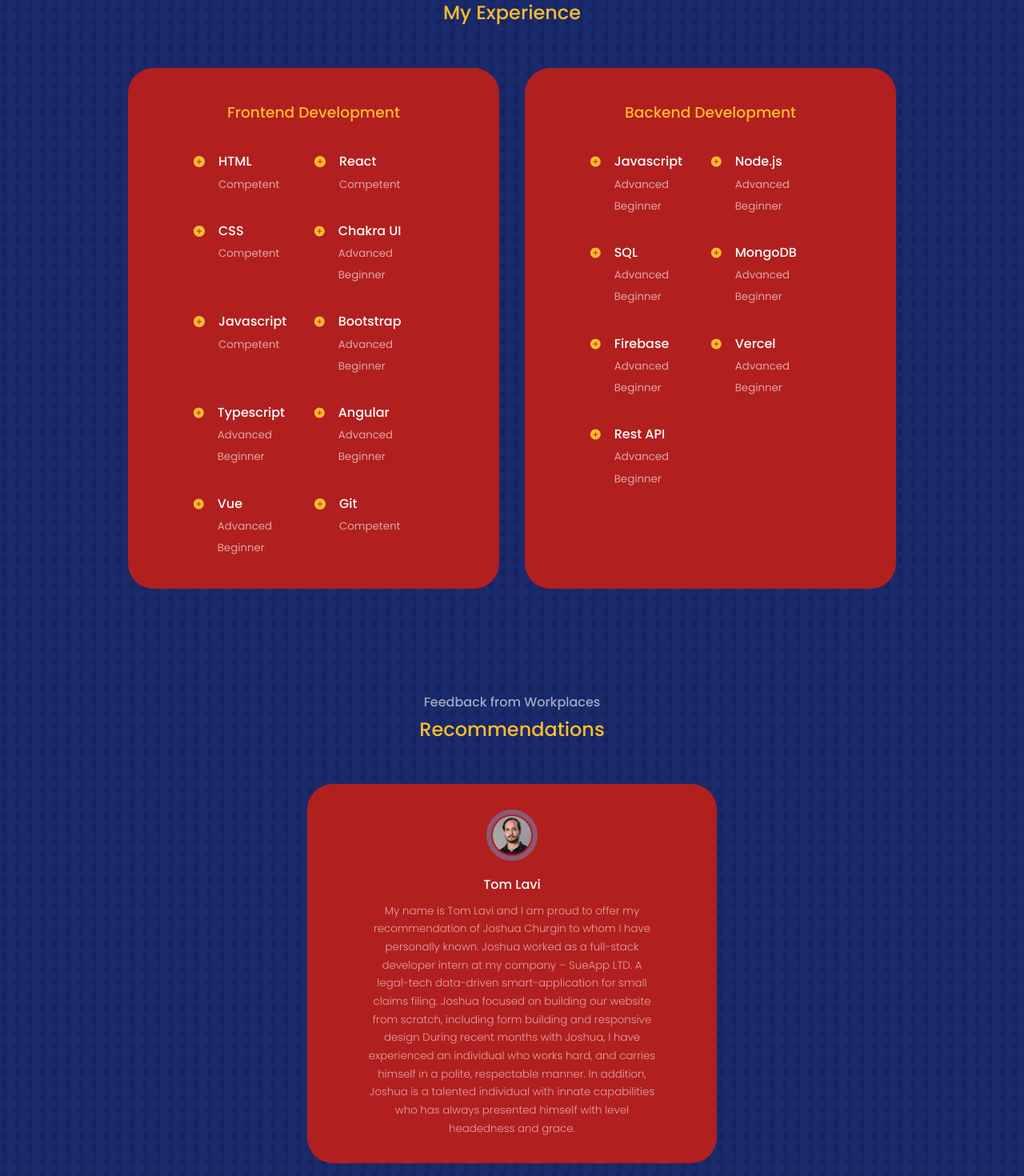
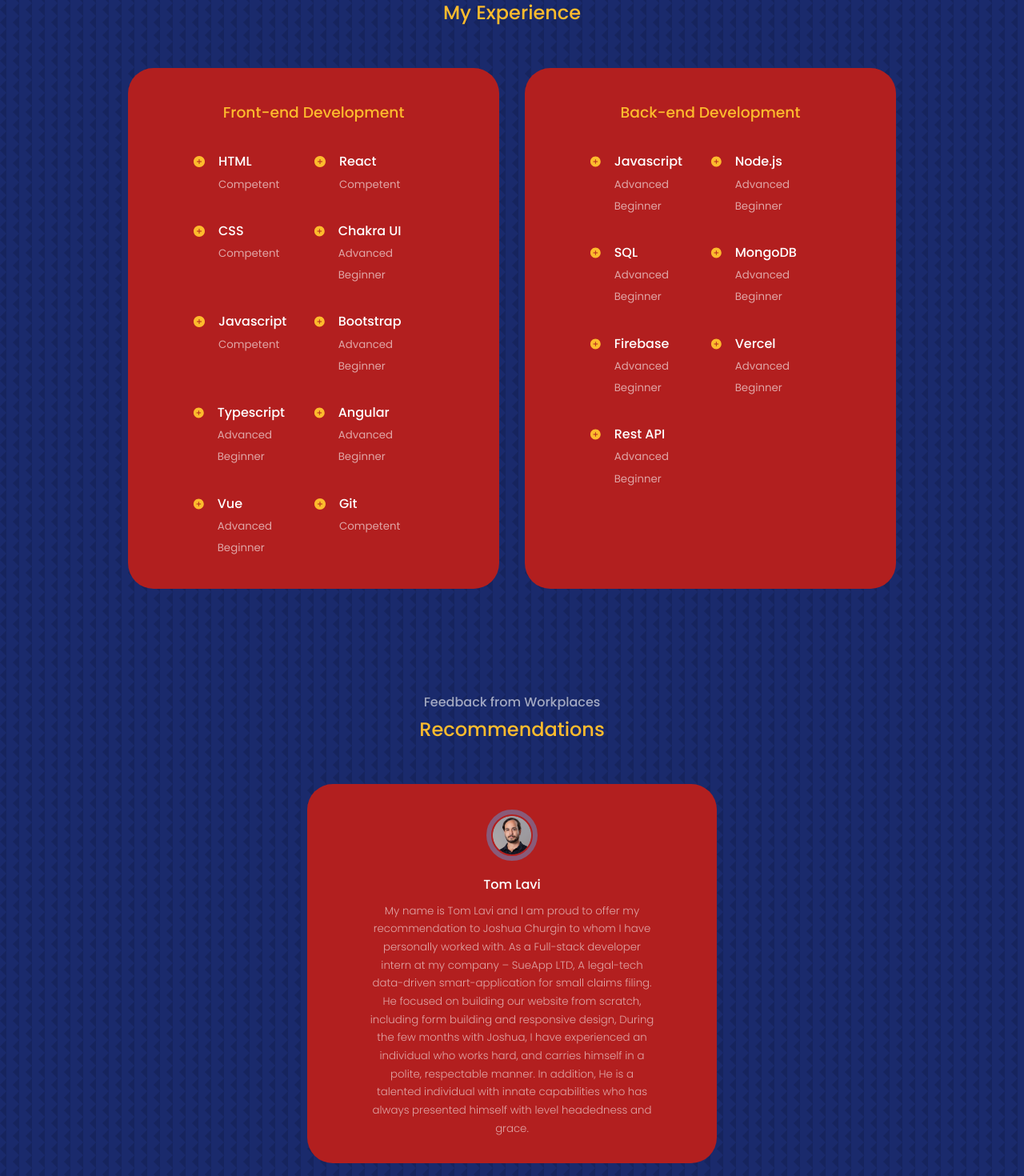
Before and after one commit to JChurgin/vite-project-portfolio, a React (Vite) app: page / in a window 1280 px wide. Shown: the part 2780-4250 px from the top of the page at 80% size. Built offline with nearby package versions, Linux system fonts and the light colour scheme.

Commit message:
configchange

```diff
--- a/src/components/experience/Experience.jsx
+++ b/src/components/experience/Experience.jsx
@@ -9,7 +9,7 @@ const Experience = () => {
 
       <div className="container experience__container">
         <div className="experience__frontend">
-          <h3>Frontend Development</h3>
+          <h3>Front-end Development</h3>
           <div className="experience__content">
             <article className="experience__details">
               <AiFillPlusCircle className="experience__details-icon"/>
@@ -85,7 +85,7 @@ const Experience = () => {
         </div>
         {/* ----end frontend----  */}
         <div className="experience__backend">
-          <h3>Backend Development</h3>
+          <h3>Back-end Development</h3>
           <div className="experience__content">
             <article className="experience__details">
               <AiFillPlusCircle className="experience__details-icon"/>
--- a/src/components/recommendation/Recommendation.jsx
+++ b/src/components/recommendation/Recommendation.jsx
@@ -18,7 +18,7 @@ const data = [
     avatar: AVTR1,
     name: "Tom Lavi",
     review:
-      "My name is Tom Lavi and I am proud to offer my recommendation of Joshua Churgin to whom I have personally known. Joshua worked as a full-stack developer intern at my company – SueApp LTD. A legal-tech data-driven smart-application for small claims filing. Joshua focused on building our website from scratch, including form building and responsive design During recent months with Joshua, I have experienced an individual who works hard, and carries himself in a polite, respectable manner. In addition, Joshua is a talented individual with innate capabilities who has always presented himself with level headedness and grace.",
+      "My name is Tom Lavi and I am proud to offer my recommendation to Joshua Churgin to whom I have personally worked with. As a Full-stack developer intern at my company – SueApp LTD, A legal-tech data-driven smart-application for small claims filing. He focused on building our website from scratch, including form building and responsive design, During the few months with Joshua, I have experienced an individual who works hard, and carries himself in a polite, respectable manner. In addition, He is a talented individual with innate capabilities who has always presented himself with level headedness and grace.",
   },
   {
     avatar: AVTR2,
--- a/vite.config.js
+++ b/vite.config.js
@@ -3,7 +3,7 @@ import react from '@vitejs/plugin-react'
 
 export default defineConfig({
   plugins: [react()],
-  base: "/vite-project-protfolio/",
+  base: "/vite-project-portfolio/",
   build: {
     rollupOptions: {
       external: ['react-icons']
```
Also changed, not shown: 1 other file (tests, documents, lock files or other folders).
